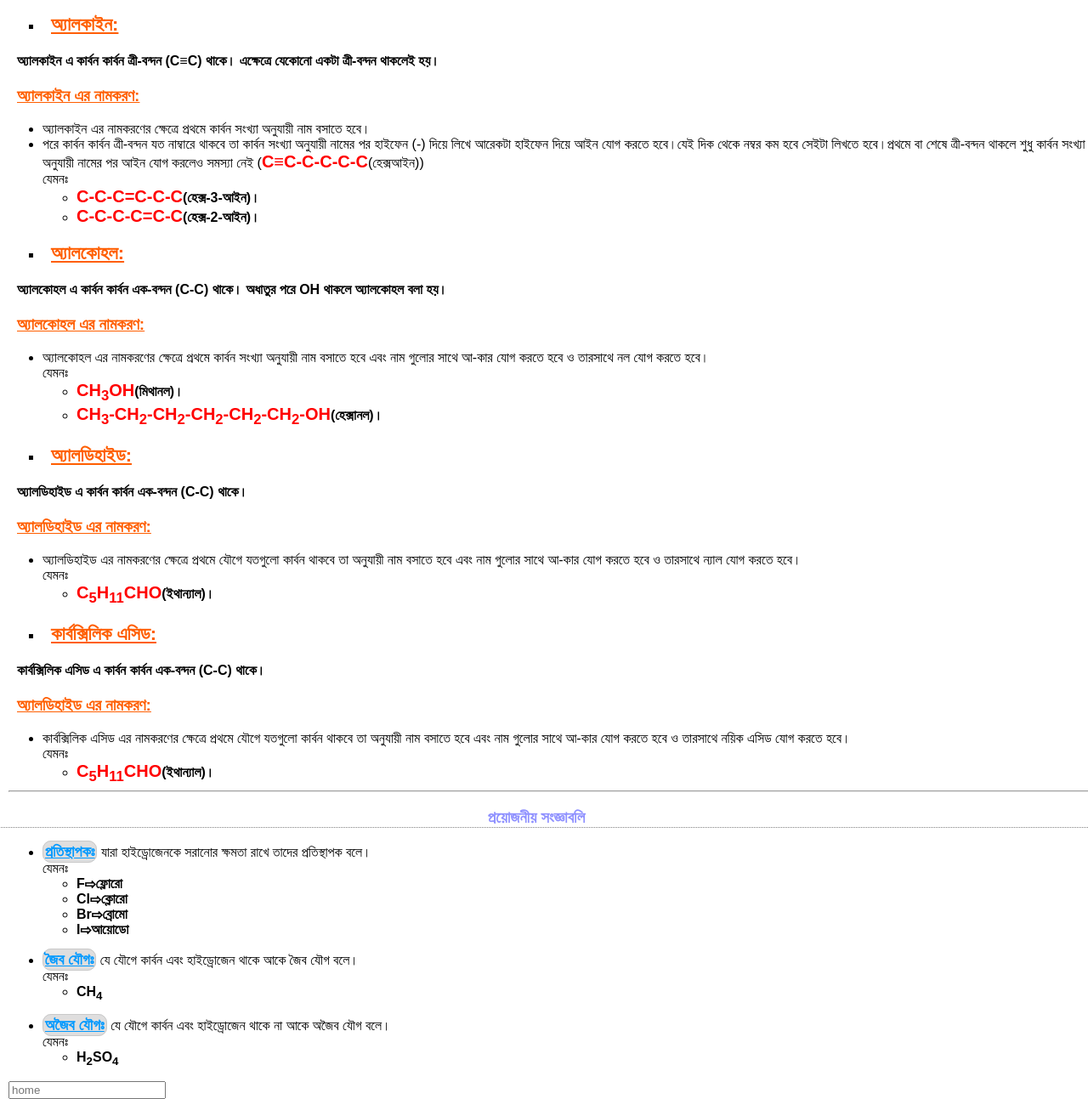
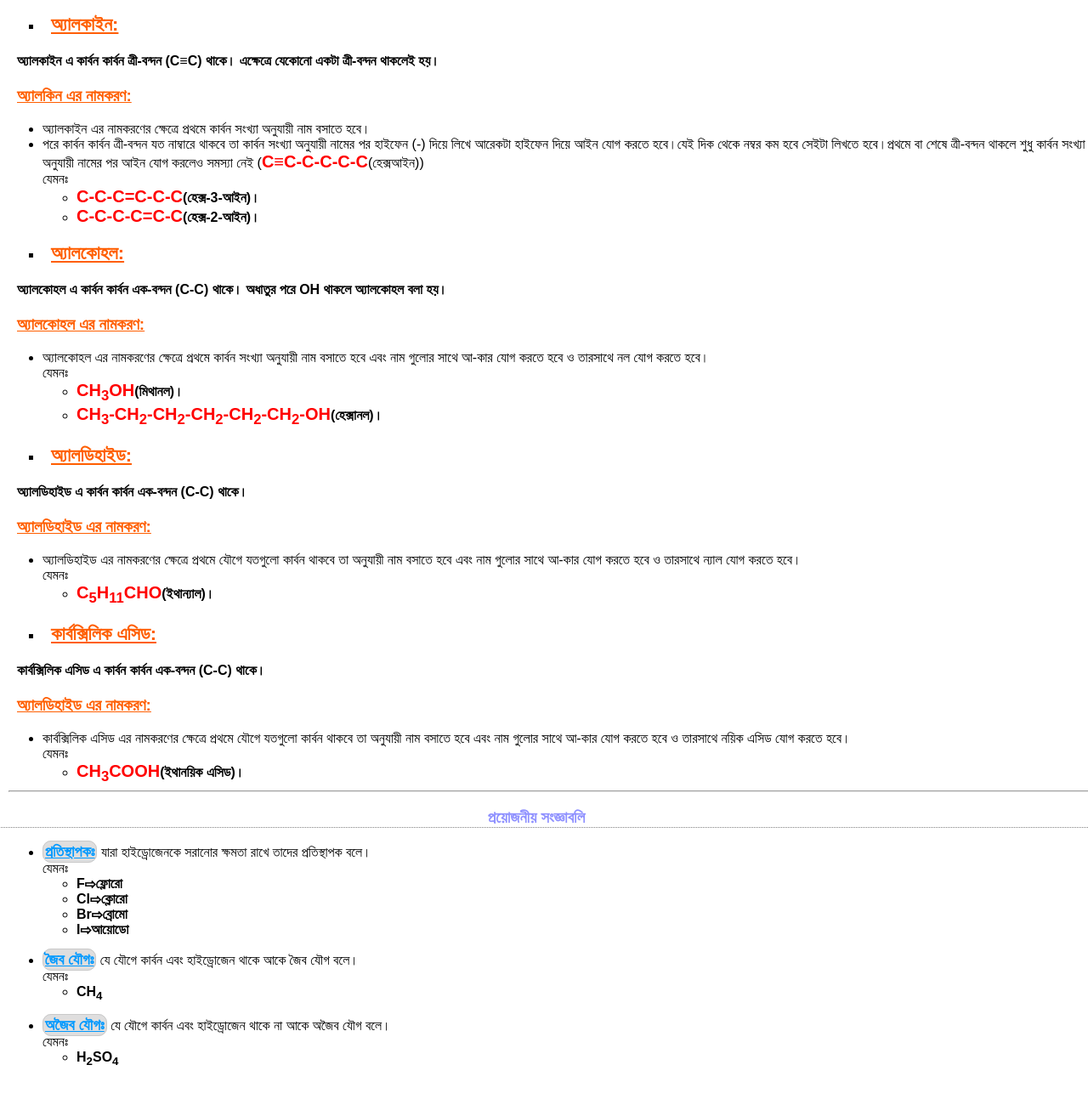
Before and after one commit to itzpcgamerhasan/chemistry11, a plain HTML site: page index.html in a window 1280 px wide. Shown: the part 975-2268 px from the top of the page at 85% size. After the commit the page ends 2247 px from the top, so only its background shows below. Drawn offline with Linux system fonts and the light colour scheme.

Commit message:
Update index.html

```diff
--- a/index.html
+++ b/index.html
@@ -67,7 +67,7 @@
         <ul><li style="list-style: square;"><h3><span class="a">অ্যালকাইন:</span></h3></li></ul>
 
         <h4>অ্যালকাইন এ কার্বন কার্বন ত্রী-বন্দন (C≡C) থাকে। এক্ষেত্রে যেকোনো একটা ত্রী-বন্দন থাকলেই হয়।</h4>
-        <h3><span class="a" style="font-size: 19px;"> অ্যালকাইন এর নামকরণ:</span></h3>
+        <h3><span class="a" style="font-size: 19px;">অ্যালকিন এর নামকরণ:</span></h3>
         <ul>
             <li>অ্যালকাইন এর নামকরণের ক্ষেত্রে প্রথমে কার্বন সংখ্যা অনুযায়ী নাম বসাতে হবে।</li>
             <li>পরে কার্বন কার্বন ত্রী-বন্দন যত নাম্বারে থাকবে তা কার্বন সংখ্যা অনুযায়ী নামের পর হাইফেন (-) দিয়ে লিখে আরেকটা হাইফেন দিয়ে আইন যোগ করতে হবে।যেই দিক থেকে নম্বর কম হবে সেইটা লিখতে হবে।প্রথমে বা শেষে ত্রী-বন্দন থাকলে শুধু কার্বন সংখ্যা অনুযায়ী নামের পর আইন যোগ করলেও সমস্যা নেই (<span class="c">C≡C-C-C-C-C</span>(হেক্সআইন)) <br>
@@ -127,7 +127,7 @@
              যেমনঃ
              <ul>
                 <li>
-                    <span class="c">C<sub>5</sub>H<sub>11</sub>CHO</span>(ইথান্যাল)।
+                    <span class="c">CH<sub>3</sub>COOH</span>(ইথানয়িক এসিড)।
                 </li>
              </ul>
             </li>
@@ -163,9 +163,7 @@
             </ul>
         </ul>
     </div>
-    <div>
-        <input type="text" placeholder="home" name="Text" id="text">
-    </div>
+
 
 </body>
 </html>
```
